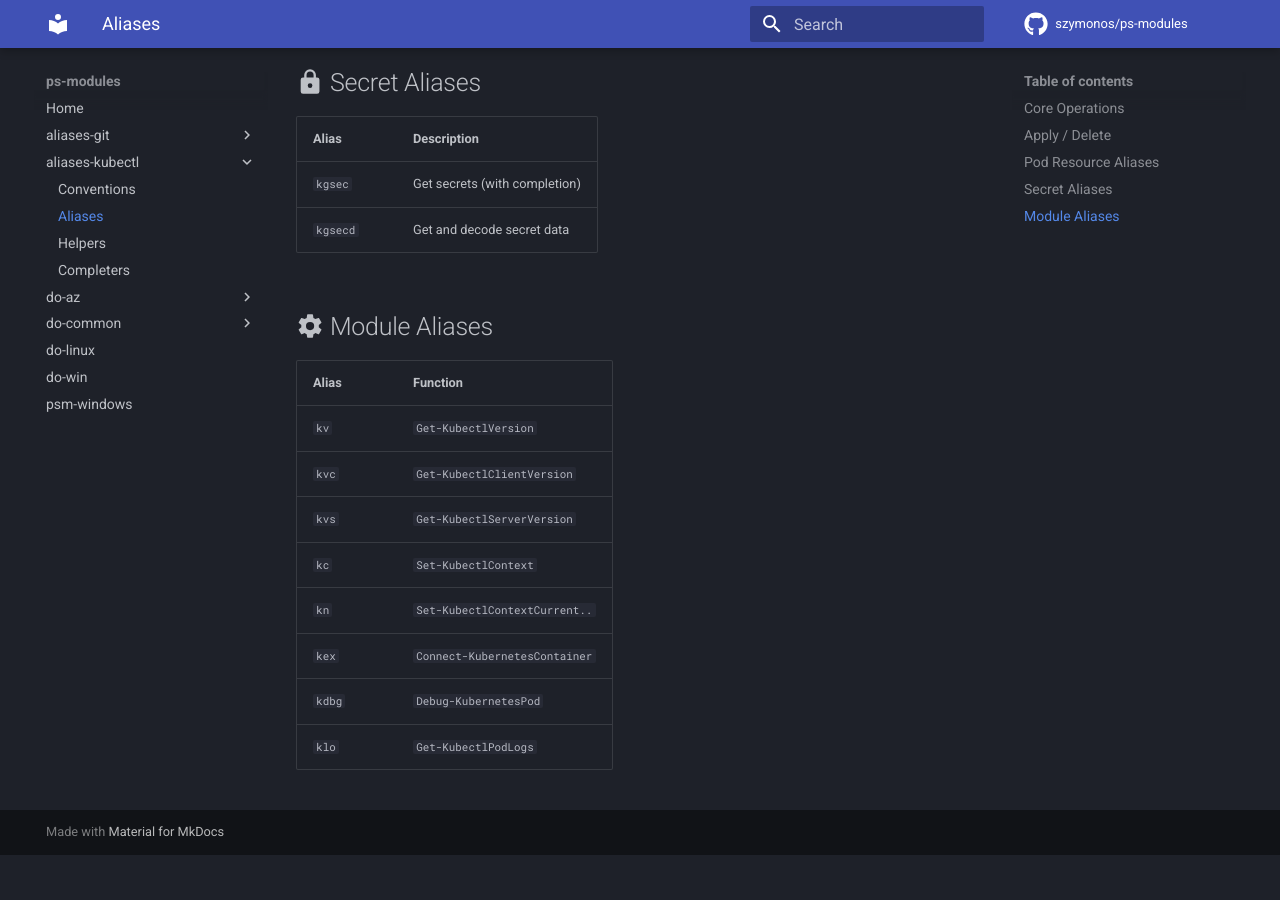
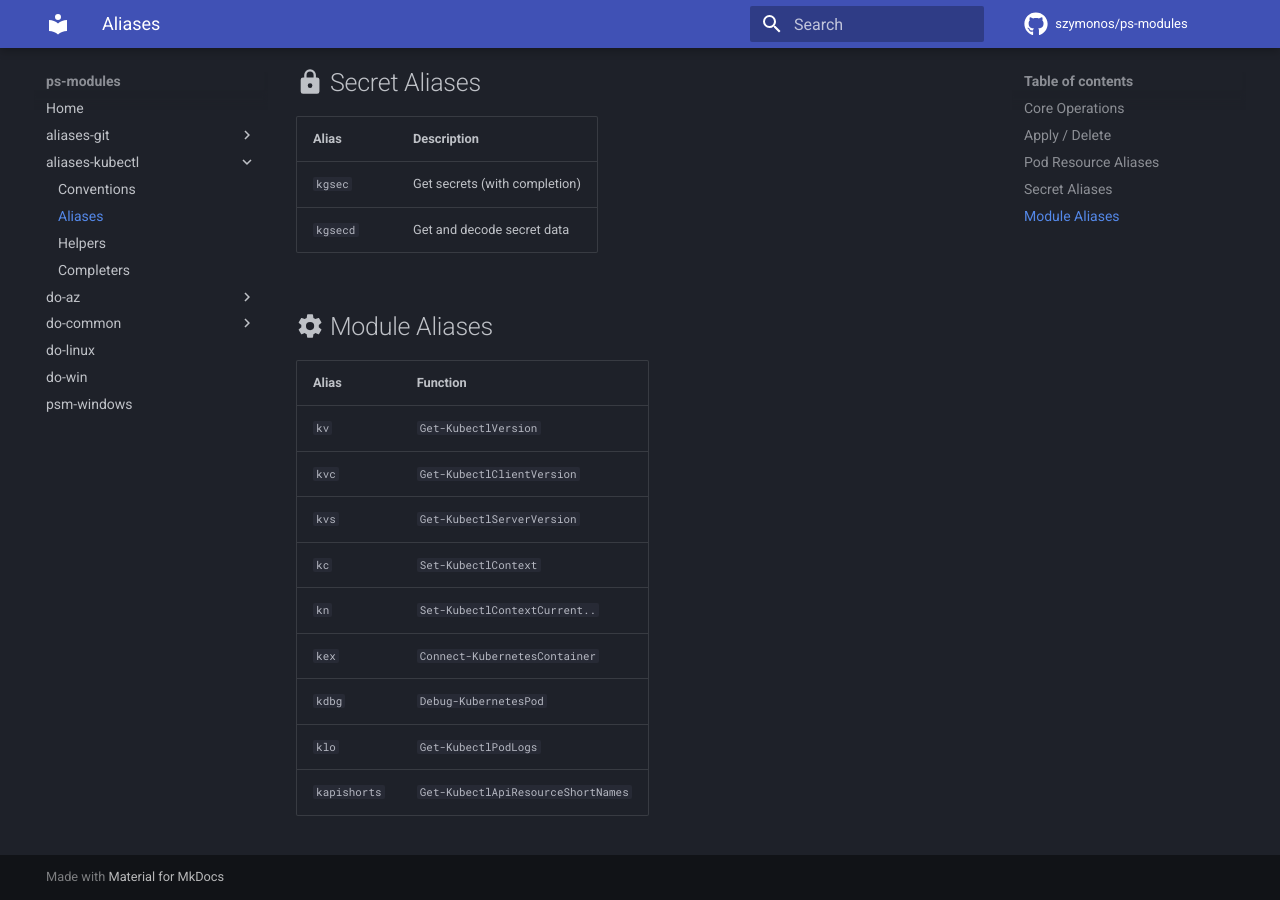
Before and after one commit to szymonos/ps-modules, an MkDocs documentation site: the page built from docs/aliases-kubectl/aliases.md, in a window 1280 px wide and 900 px high, scrolled down 1438 px. Built offline with MkDocs 1.6.1 and Material for MkDocs 9.7.7, drawn with Linux system fonts in a browser that asks for light colours; comment, search, counter and statistics services are not loaded; before the commit the page ends 2292 px from its top, so only the background shows below that.

Commit message:
docs: add kubectl module aliases

```diff
--- a/docs/aliases-kubectl/aliases.md
+++ b/docs/aliases-kubectl/aliases.md
@@ -44,13 +44,14 @@ See [Naming Conventions](conventions.md) for the composable pattern behind every
 
 ## :material-cog: Module Aliases
 
-| Alias  | Function                      |
-| ------ | ----------------------------- |
-| `kv`   | `Get-KubectlVersion`          |
-| `kvc`  | `Get-KubectlClientVersion`    |
-| `kvs`  | `Get-KubectlServerVersion`    |
-| `kc`   | `Set-KubectlContext`          |
-| `kn`   | `Set-KubectlContextCurrent..` |
-| `kex`  | `Connect-KubernetesContainer` |
-| `kdbg` | `Debug-KubernetesPod`         |
-| `klo`  | `Get-KubectlPodLogs`          |
+| Alias        | Function                           |
+| ------------ | ---------------------------------- |
+| `kv`         | `Get-KubectlVersion`               |
+| `kvc`        | `Get-KubectlClientVersion`         |
+| `kvs`        | `Get-KubectlServerVersion`         |
+| `kc`         | `Set-KubectlContext`               |
+| `kn`         | `Set-KubectlContextCurrent..`      |
+| `kex`        | `Connect-KubernetesContainer`      |
+| `kdbg`       | `Debug-KubernetesPod`              |
+| `klo`        | `Get-KubectlPodLogs`               |
+| `kapishorts` | `Get-KubectlApiResourceShortNames` |
--- a/project-words.txt
+++ b/project-words.txt
@@ -164,6 +164,7 @@ gunignore
 gwch
 kadryc
 kadrys
+kapishorts
 kcgctx
 kcrmctx
 kcsctxcns
```
Also changed, not shown: other parts of project-words.txt (+1 -0 lines), docs/aliases-kubectl/helpers.md (+6 -0 lines).
